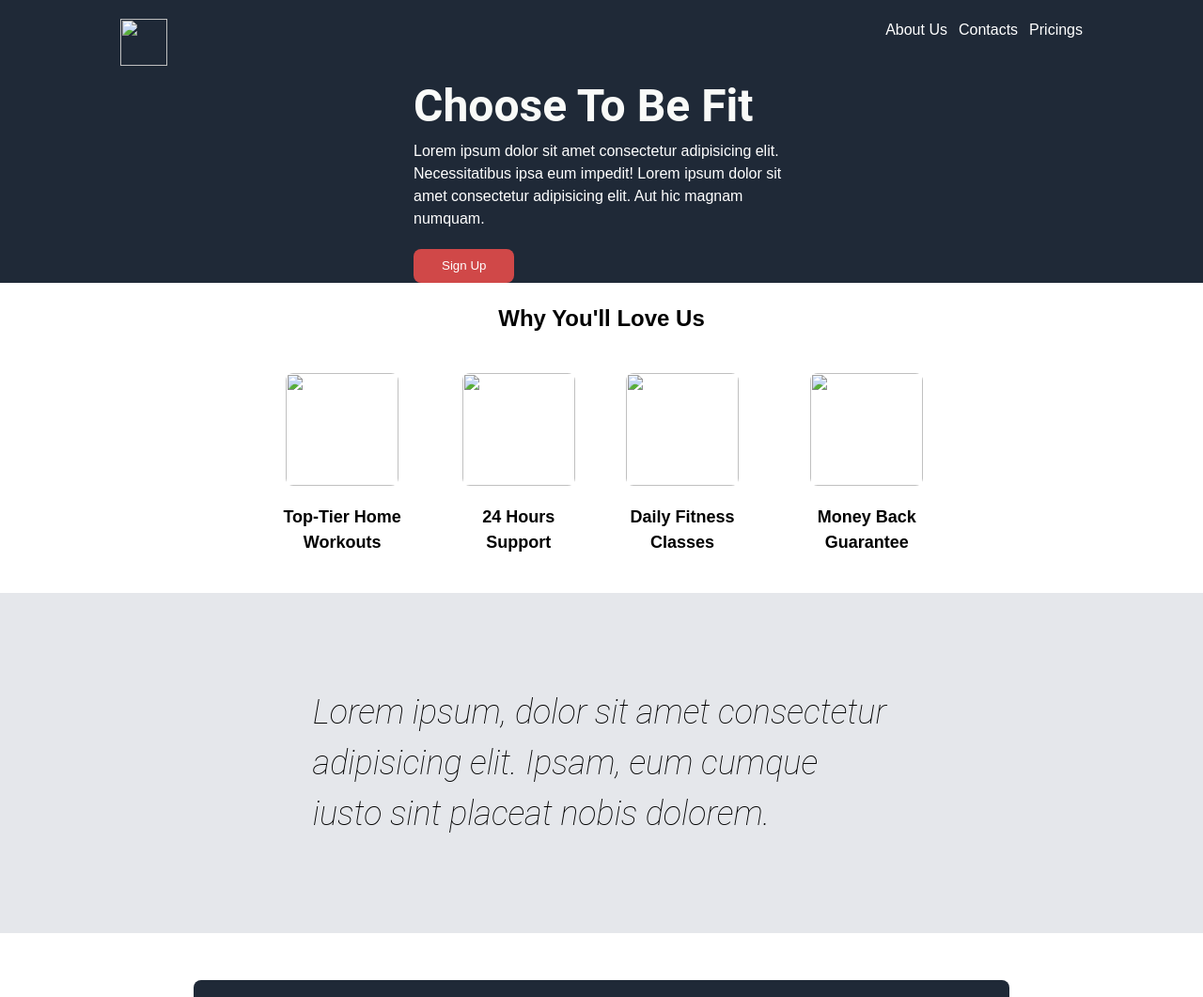
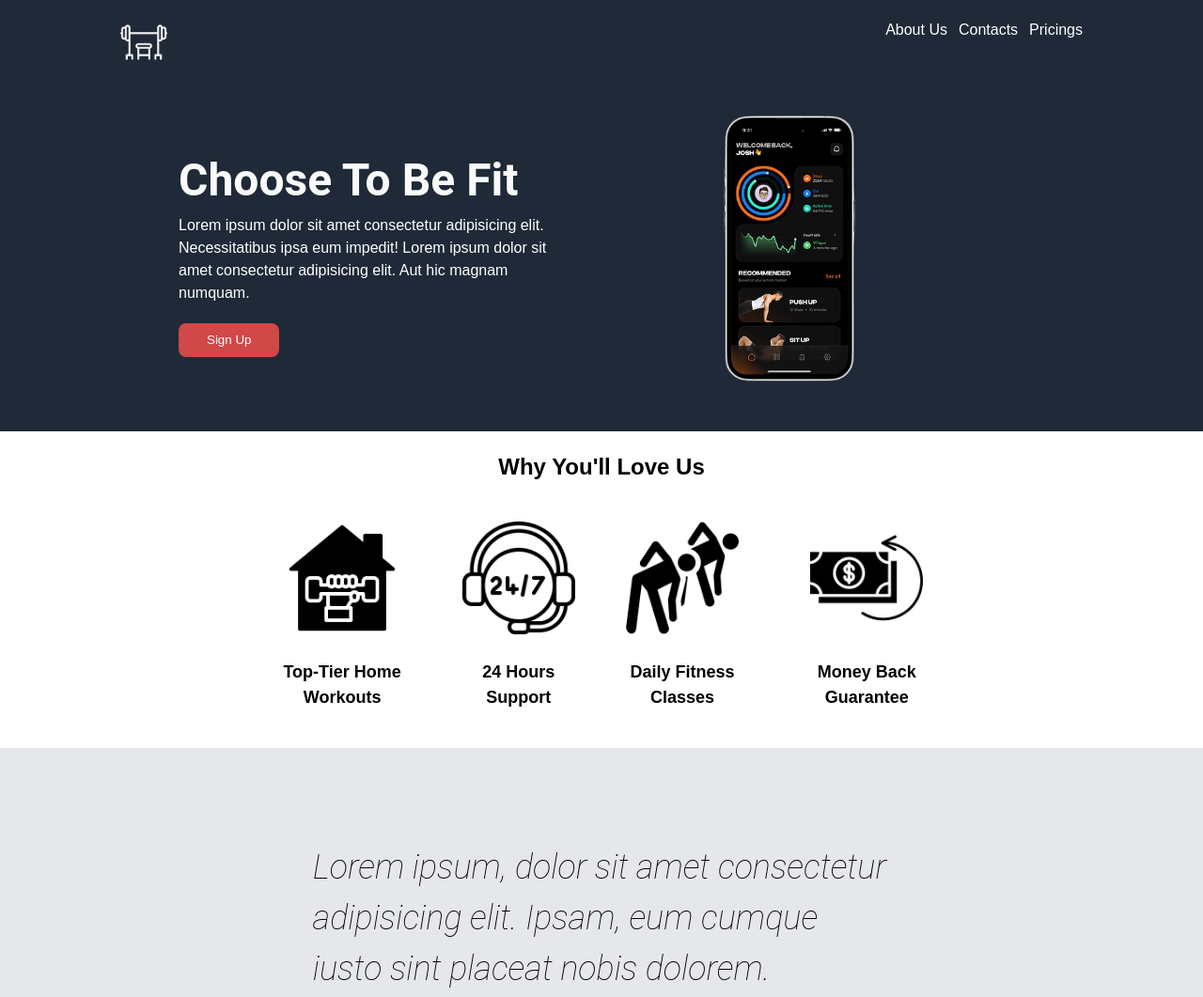
Before and after one commit to w3stie/Landing-Page_Odin, a plain HTML site: page index.html in a window 1280 px wide. Shown: the top 1061 px of the page at 94% size. Drawn offline with Linux system fonts and the light colour scheme; the site is published under a folder, as on GitHub Pages, so addresses that start at the root find nothing.

Commit message:
image fix

```diff
--- a/index.html
+++ b/index.html
@@ -11,7 +11,7 @@
     <div class="main-body">
         <header class="site-header">
                 <div class="header">
-                    <a href="index.html"><img src="/images/fitness-gym (1).png" alt="">
+                    <a href="index.html"><img src="images/fitness-gym (1).png" alt="">
 
                     <nav class="nav-links">
                         <ul>
@@ -33,7 +33,7 @@
                 </div>
 
                 <div class="hero-image">
-                    <img src="/images/Untitled_design-removebg.png" alt="">
+                    <img src="images/Untitled_design-removebg.png" alt="">
                 </div>
             </div>
         </div>
@@ -46,23 +46,23 @@
 
         <div class="boxes">
             <div class="box">
-                <img src="/images/fitness-gym.png" alt="">
+                <img src="images/fitness-gym.png" alt="">
                 <p>Top-Tier Home Workouts</p>
             </div>
 
             <div class="box">
-                <img src="/images/24-hours-support.png" alt="">
+                <img src="images/24-hours-support.png" alt="">
                 <p>24 Hours Support</p>
             </div>
 
 
             <div class="box">
-                <img src="/images/gymnastics.png" alt="">
+                <img src="images/gymnastics.png" alt="">
                 <p>Daily Fitness Classes</p>
             </div>
 
             <div class="box">
-                <img src="/images/money-back-guarantee.png" alt="">
+                <img src="images/money-back-guarantee.png" alt="">
                 <p>Money Back Guarantee</p>
             </div>
     </section>
```
